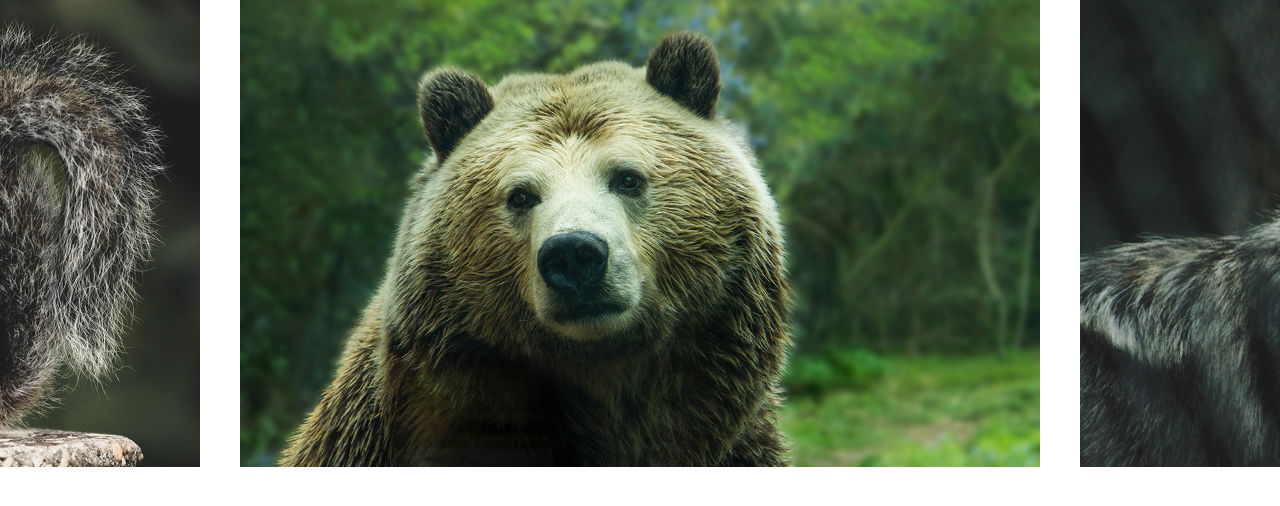
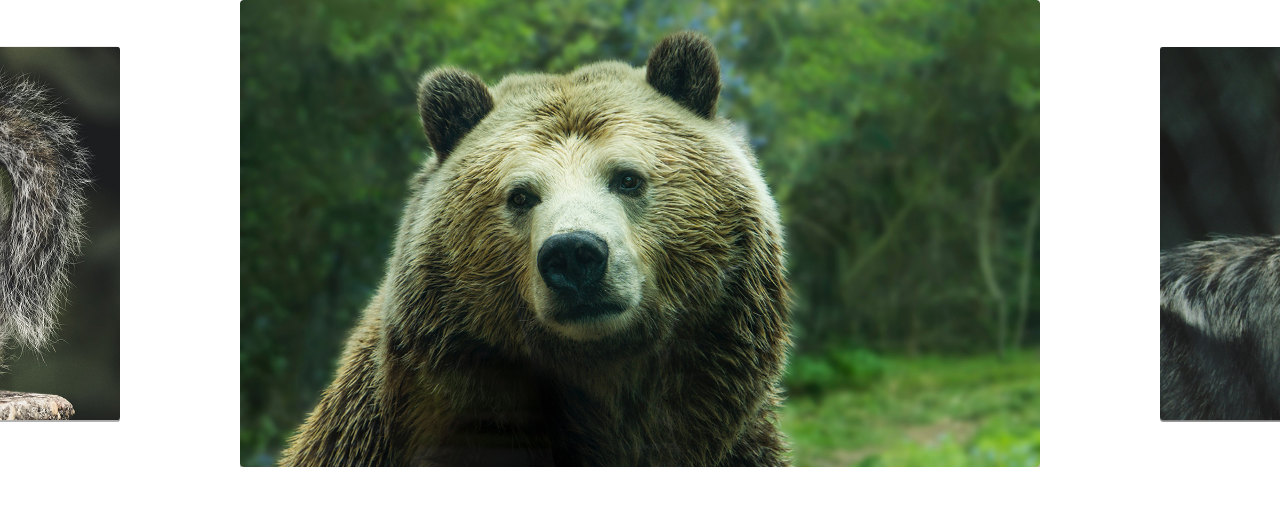
Before and after one commit to marisbispo/slide-js, a plain HTML site: page index.html in a window 1280 px wide. Drawn offline with Linux system fonts and the light colour scheme.

Commit message:
ajuste das configurações ao resize e classe ativa adicionada

```diff
--- a/css/style.css
+++ b/css/style.css
@@ -21,9 +21,23 @@ img{
   display: flex;
 }
 
+.slide:hover{
+  will-change: transform;
+}
+
 .slide li{
   flex-shrink: 0;
   width:80vw;
   max-width: 800px;
   margin: 0 20px;
+  border-radius: 4px;
+  overflow: hidden;
+  box-shadow: 0 2px rgba(0, 0, 0, .4);
+  transform: scale(.8);
+  transition: .4s;
 }
+
+.slide li.active{
+  opacity: 1;
+  transform: scale(1);
+}
--- a/js/slide.js
+++ b/js/slide.js
@@ -1,3 +1,5 @@
+import debounce from './debounce.js';
+
 export default class Slide {
   constructor(slide, wrapper) {
     this.slide = document.querySelector(slide);
@@ -7,6 +9,8 @@ export default class Slide {
       startX:0,
       movement:0
     }
+
+    this.activeClass = 'active';
   }
 
   transition(active) {
@@ -72,11 +76,6 @@ changeSlideOnEnd() {
 
   }
 
-  bindEvents() {
-    this.onStart = this.onStart.bind(this);
-    this.onMove = this.onMove.bind(this);
-    this.onEnd = this.onEnd.bind(this);
-  }
 
 //slides config
 slidePosition(slide) {
@@ -106,6 +105,12 @@ changeSlide(index) {
   this.moveSlide(activeSlide.position);
   this.slidesIndexNav(index);
   this.dist.finalPosition = activeSlide.position;
+  this.changeActiveClass();
+}
+
+changeActiveClass(){
+  this.slideArray.forEach(item => item.element.classList.remove(this.activeClass));
+  this.slideArray[this.index.active].element.classList.add(this.activeClass);
 }
 
 activePrevSlide() {
@@ -114,10 +119,28 @@ activePrevSlide() {
   }
 }
 
+onResize(){
+  setTimeout(() =>{
+    this.slidesConfig();
+    this.changeSlide(this.index.active);
+  }, 1000);
+}
+
+addResizeEvent(){
+  window.addEventListener('resize', this.onResize);
+}
+
 activeNextSlide() {
   if(this.index.next !== undefined){
     this.changeSlide(this.index.next);
   }
+}
+
+bindEvents() {
+  this.onStart = this.onStart.bind(this);
+  this.onMove = this.onMove.bind(this);
+  this.onEnd = this.onEnd.bind(this);
+  this.onResize = debounce(this.onResize.bind(this), 200);
 }
 
   init() {
@@ -125,6 +148,7 @@ activeNextSlide() {
     this.transition(true);
     this.addSlideEvents();
     this.slidesConfig();
+    this.addResizeEvent();
     return this;
   }
 
```
